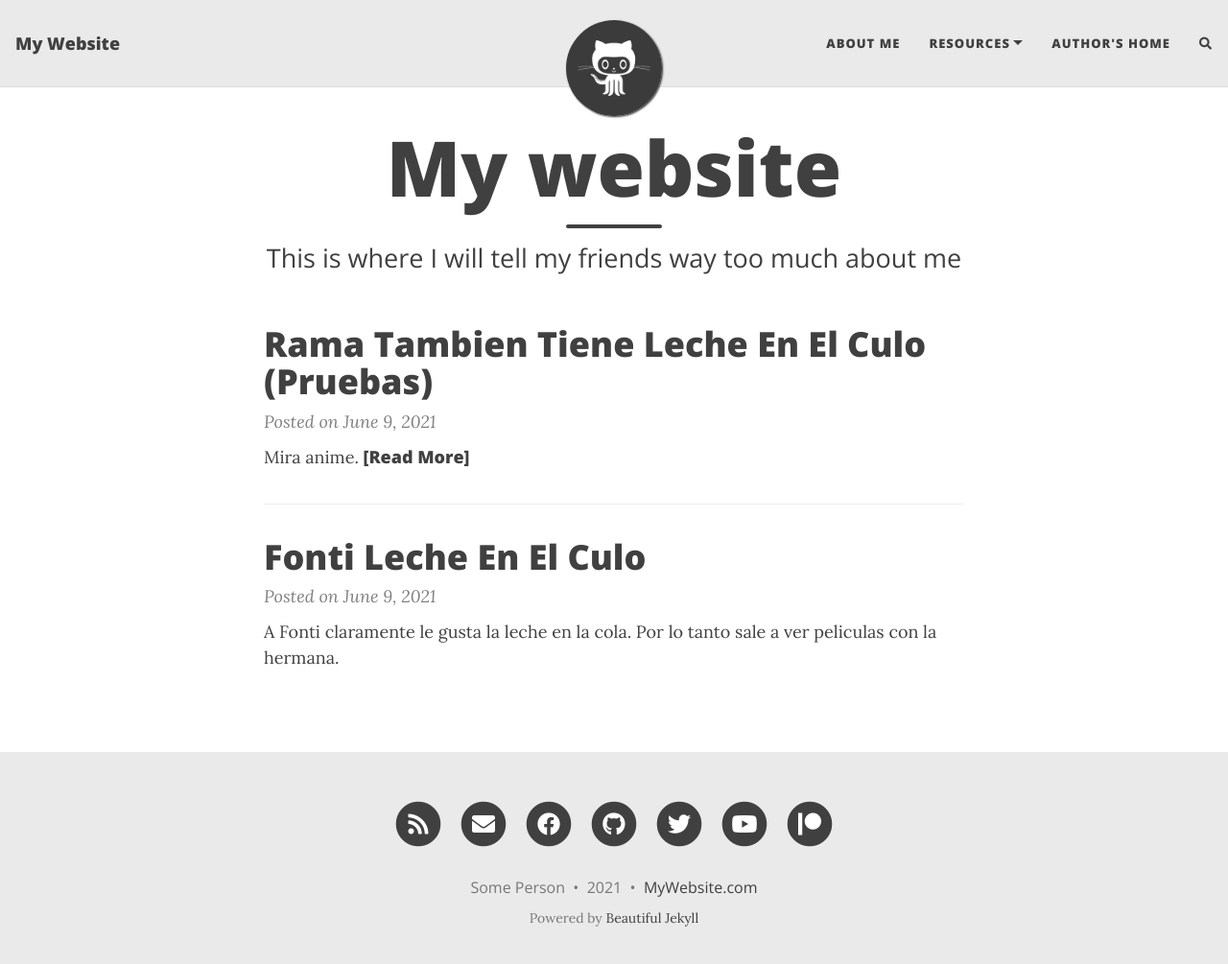
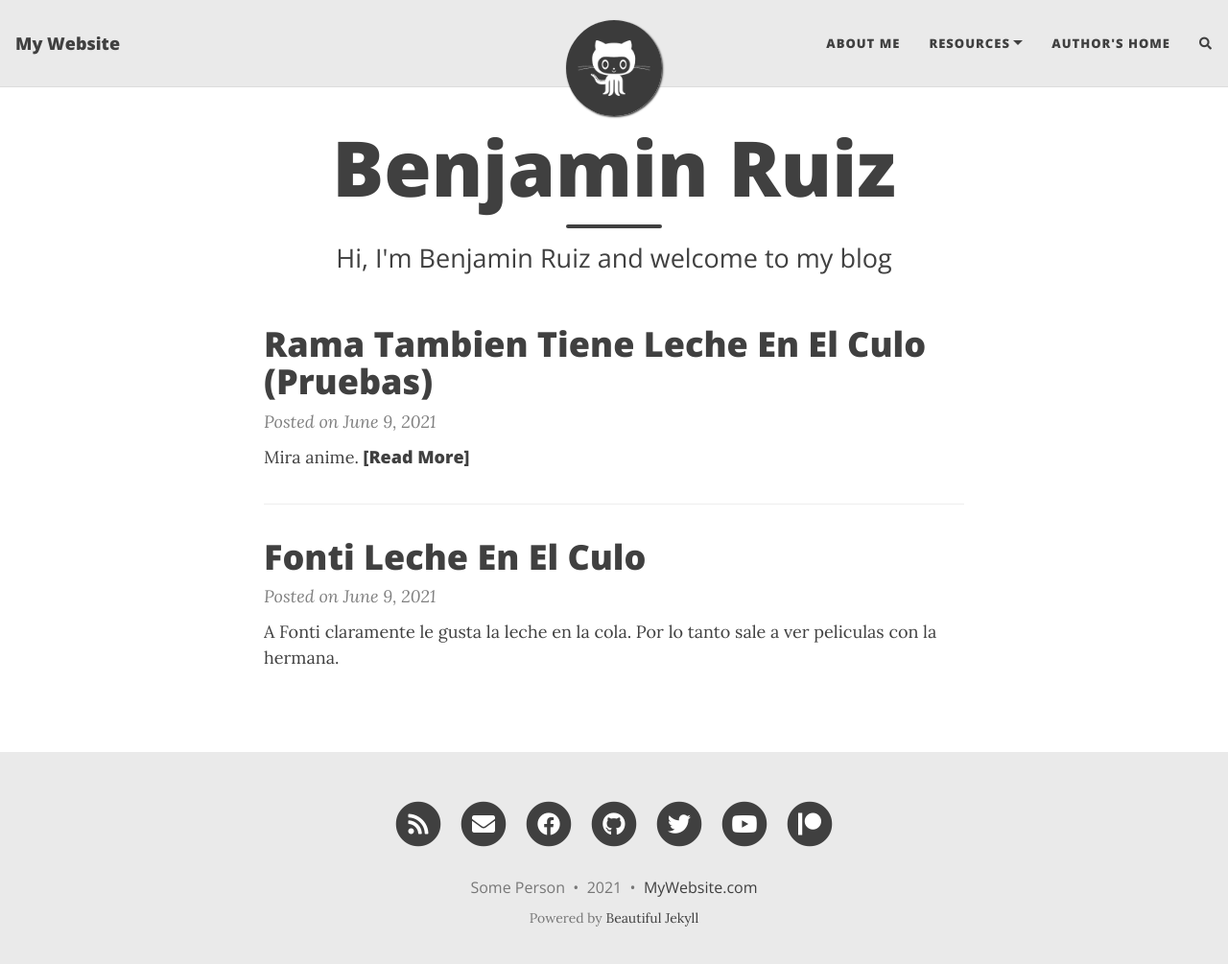
Before and after one commit to Y1sak/Y1sak.github, a Jekyll site: the page built from index.html, in a window 1280 px wide and 1018 px high. Shown: the top 1005 px of the window at 96% size. Built offline with Jekyll 4.4.1, drawn with Linux system fonts in a browser that asks for light colours; nearby versions of some CDN libraries; the list of posts is cut into pages by our own code; comment, search, counter and statistics services are not loaded.

Commit message:
Update index.html

```diff
--- a/index.html
+++ b/index.html
@@ -1,5 +1,5 @@
 ---
 layout: home
-title: My website
-subtitle: This is where I will tell my friends way too much about me
+title: Benjamin Ruiz
+subtitle: Hi, I'm Benjamin Ruiz and welcome to my blog
 ---
```
